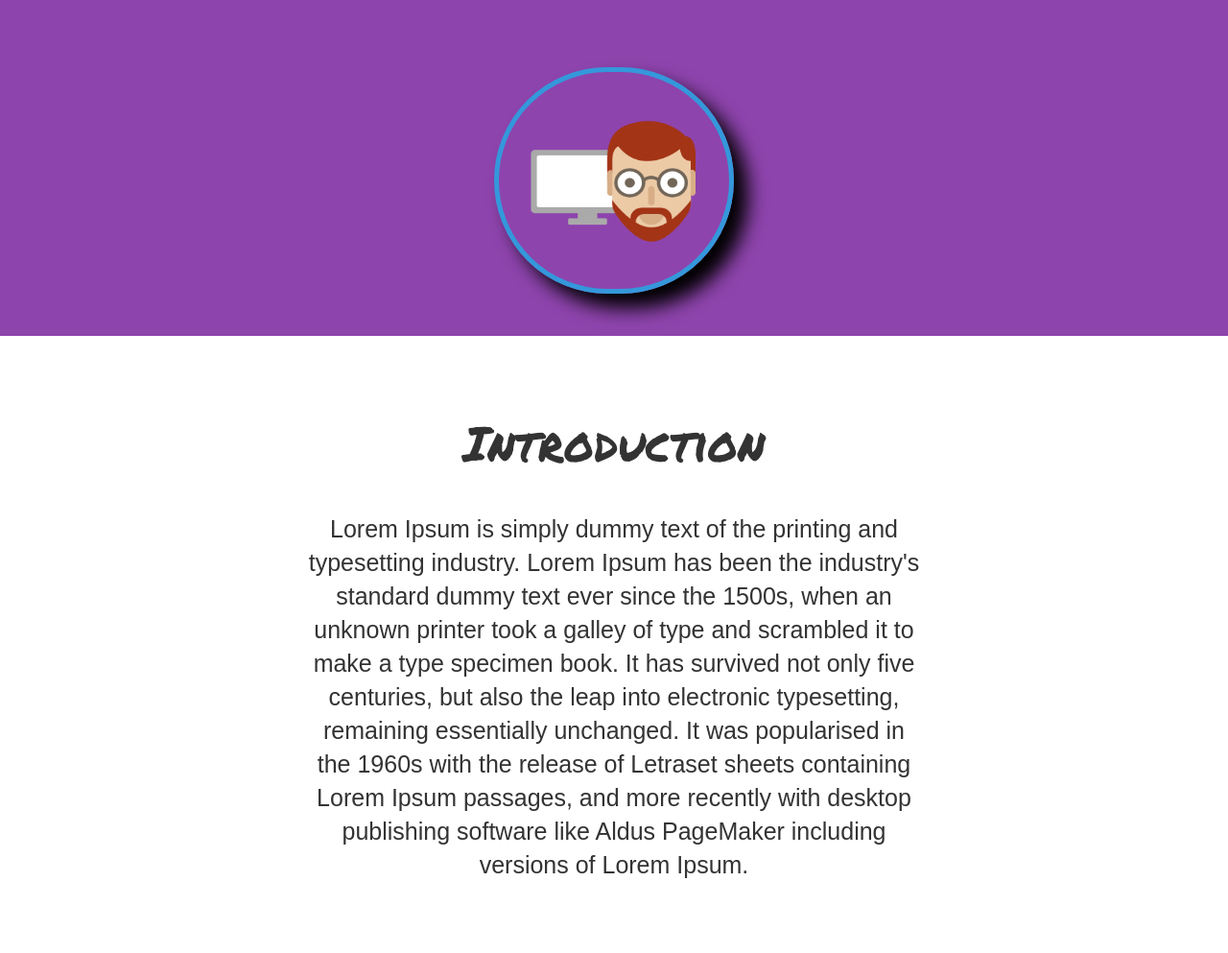
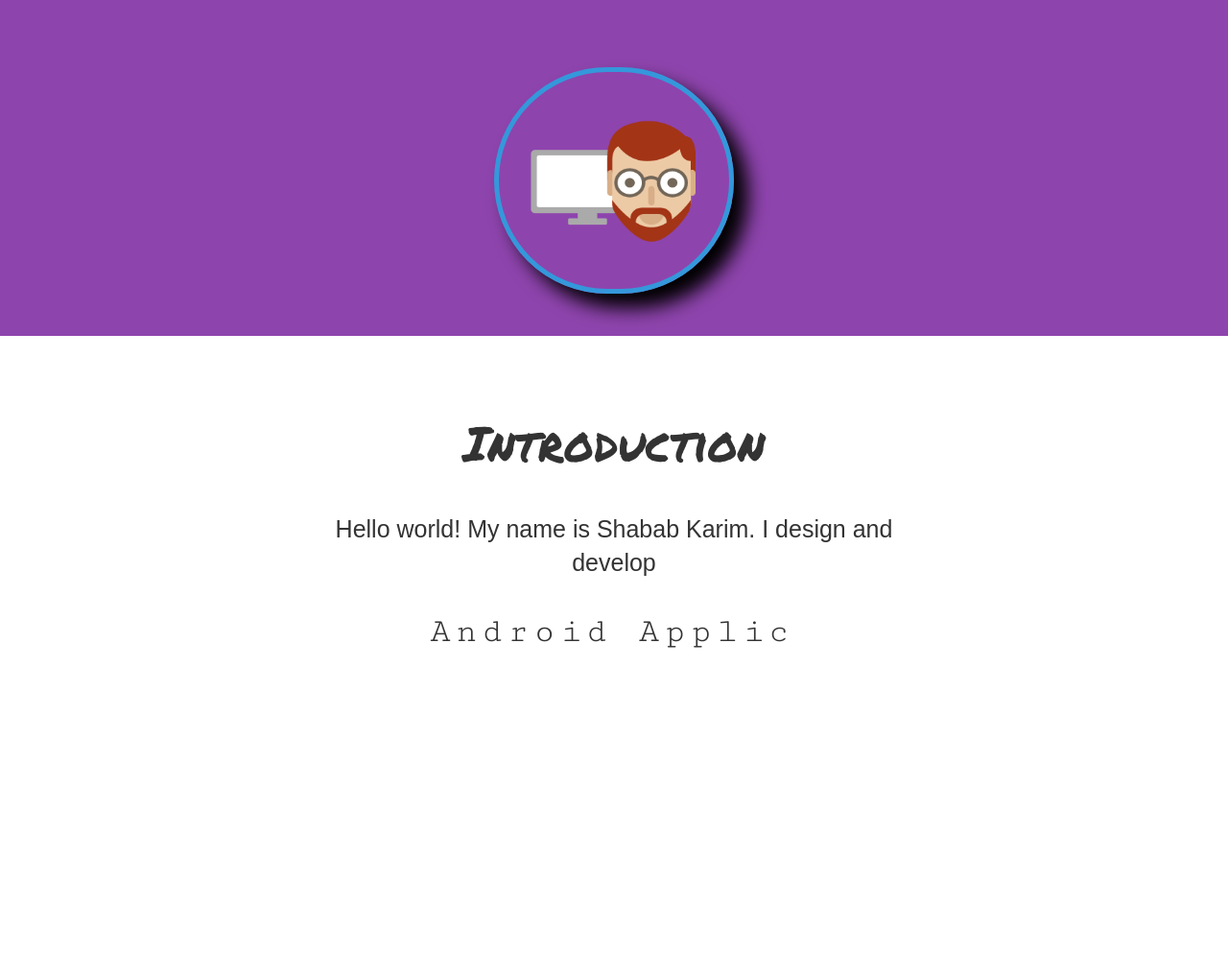
Before and after one commit to shabab477/blog, a Jekyll site: the page profile.html, which Jekyll copies as it is, in a window 1280 px wide. Shown: the whole page at 96% size. Built offline with Jekyll 4.4.1, drawn with Linux system fonts in a browser that asks for light colours; some web fonts are replaced; after the commit the page ends 900 px from its top, so only the background shows below that.

Commit message:
done with text animation. from now on easy peasy

```diff
--- a/css/profile.css
+++ b/css/profile.css
@@ -60,12 +60,46 @@
 
 span.my-code
 {
-    font-family: 'Cutive Mono', monospace;
 }
 
-#all-container
+div.all-container
 {
     margin-left: 20%;
     margin-right: 20%;
     padding: 5%;
+    padding-bottom: 2%;
 }
+
+div#anim-container
+{
+    display: flex;
+    justify-content: center;
+}
+
+/* DEMO-SPECIFIC STYLES */
+h1.my-code  {
+
+  font-family: 'Cutive Mono', monospace;
+  overflow: hidden; /* Ensures the content is not revealed until the animation */
+  border-right: .15em solid black; /* The typwriter cursor */
+  white-space: nowrap; /* Keeps the content on a single line */
+  margin: 0 auto; /* Gives that scrolling effect as the typing happens */
+  letter-spacing: .15em; /* Adjust as needed */
+
+  animation:
+    typing 3.5s steps(45, end) alternate infinite,
+    blink-caret .75s step-end infinite;
+}
+
+
+/* The typing effect */
+@keyframes typing {
+  from { width: 0 }
+  to { width: 100% }
+}
+
+/* The typewriter cursor effect */
+@keyframes blink-caret {
+  from, to { border-color: transparent }
+  50% { border-color: black; }
+}
--- a/js/profile.js
+++ b/js/profile.js
@@ -0,0 +1,25 @@
+var text_elem = document.getElementById('text-to-change');
+var changer = 1;
+
+function changeText()
+{
+  console.log(changer);
+  if(changer === 0)
+  {
+    text_elem.innerHTML = "Android Applications.";
+  }
+  else if(changer === 1)
+  {
+    text_elem.innerHTML = "Web Applications.";
+  }
+  else
+  {
+    text_elem.innerHTML = "Desktop Apllications.";
+  }
+
+  changer = (changer + 1) % 3;
+
+
+}
+
+setInterval(changeText, 6995);
--- a/profile.html
+++ b/profile.html
@@ -31,7 +31,7 @@
 
         </div>
 
-        <div id='all-container'>
+        <div class='all-container'>
 
 
           <div id='intro'>
@@ -39,12 +39,25 @@
               <h1 class="text-center my-title">Introduction</h1>
 
               <p class="text-center my-text">
-                Lorem Ipsum is simply dummy text of the printing and typesetting industry. Lorem Ipsum has been the industry's standard dummy text ever since the 1500s, when an unknown printer took a galley of type and scrambled it to make a type specimen book. It has survived not only five centuries, but also the leap into electronic typesetting, remaining essentially unchanged. It was popularised in the 1960s with the release of Letraset sheets containing Lorem Ipsum passages, and more recently with desktop publishing software like Aldus PageMaker including versions of Lorem Ipsum.
+                Hello world! My name is Shabab Karim. I design and develop
               </p>
 
           </div>
 
+
         </div>
+
+        <div id="anim-container">
+
+          <div id="animator">
+
+              <h1 class="text-center my-code"  id='text-to-change'>
+                Android Applications.
+              </h1>
+
+          </div>
+        </div>
+
     </main>
 
     <footer>
@@ -53,5 +66,6 @@
 
     <script type="text/javascript" src='js/jquery.js'></script>
     <script type="text/javascript" src='js/bootstrap.min.js'></script>
+    <script type="text/javascript" src='js/profile.js'></script>
     </body>
   </html>
```
